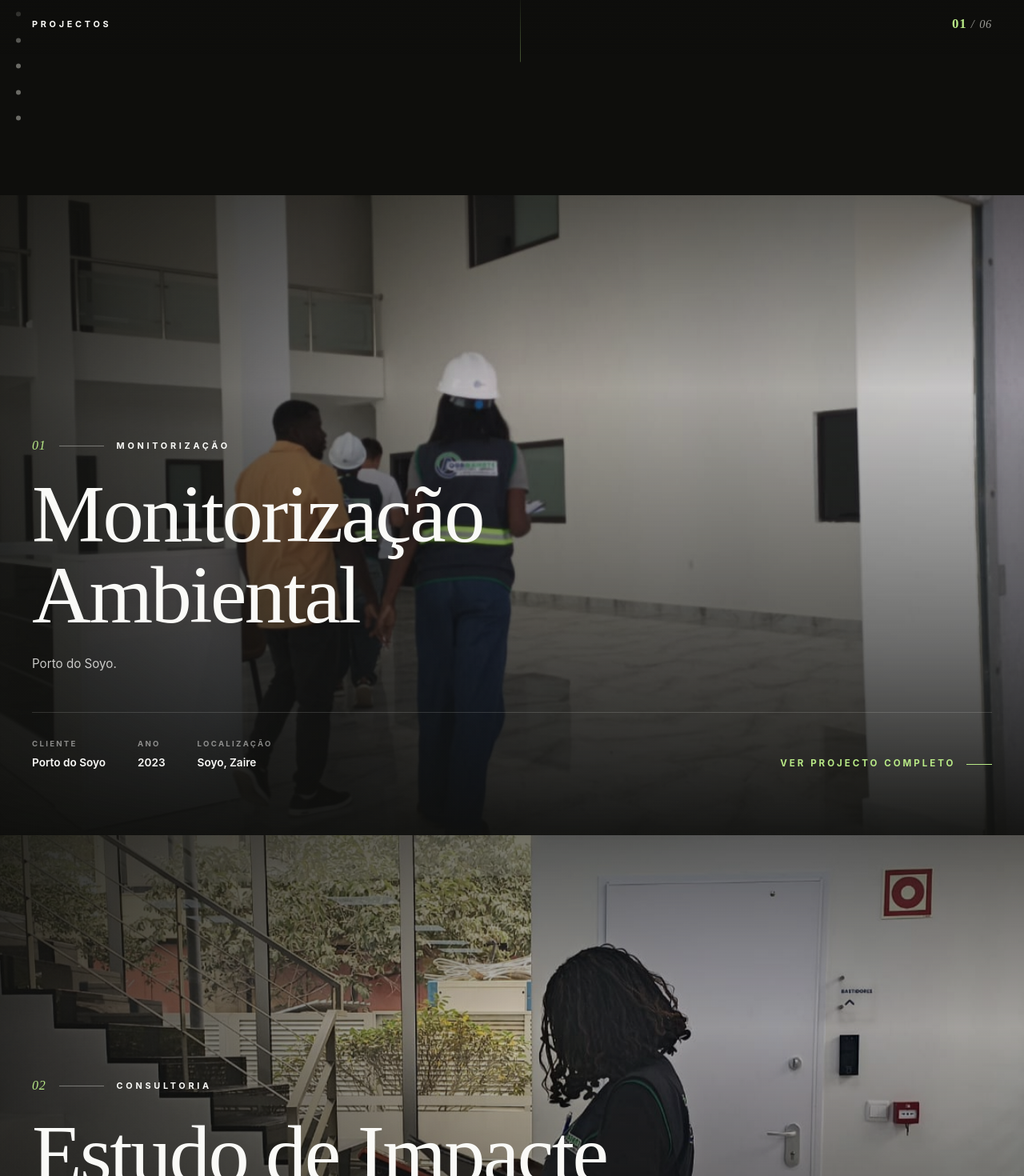
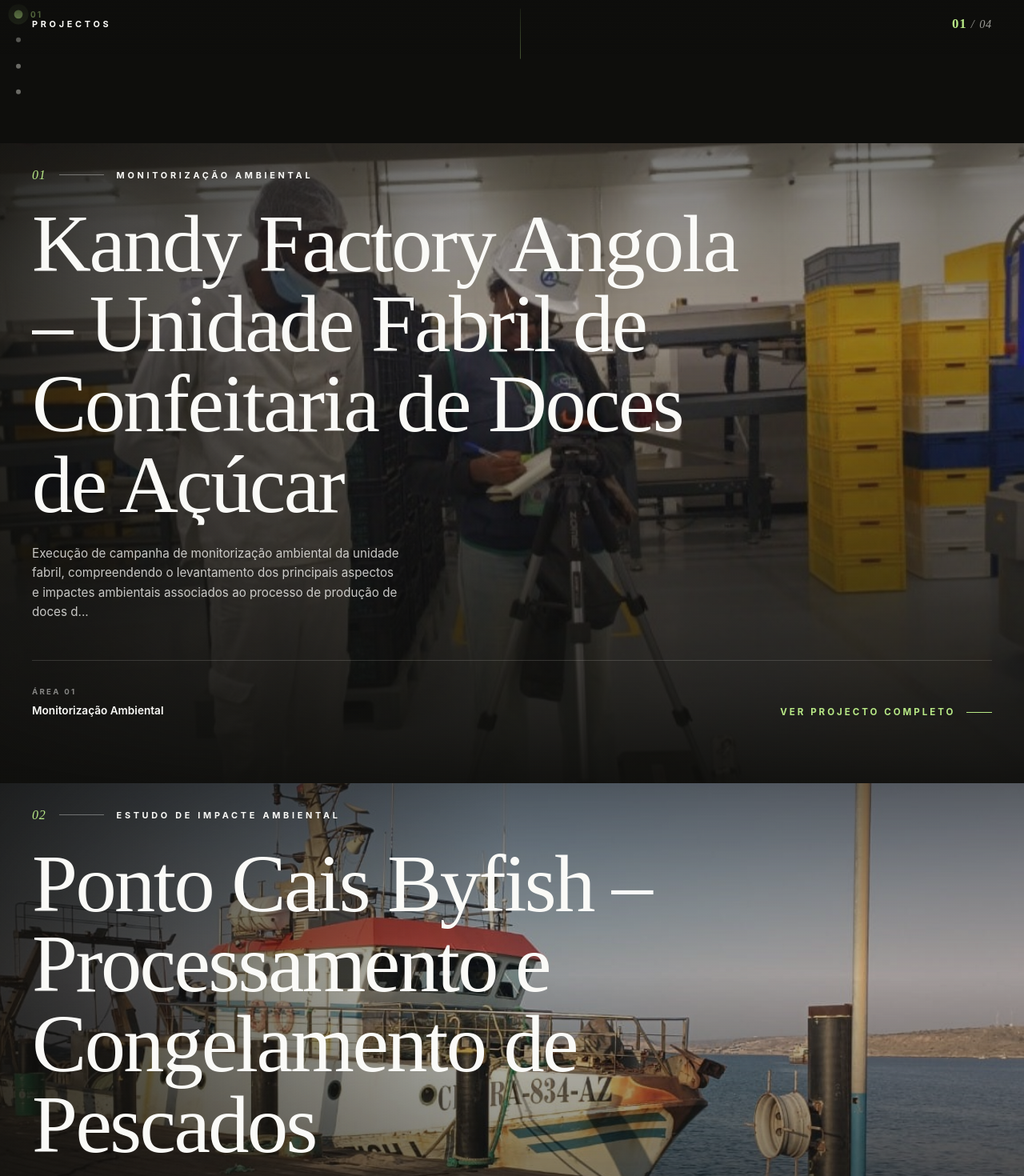
Before and after one commit to pedroavelin/aquambiente, a Vue app: page / in a window 1280 px wide. Shown: the part 2000-3470 px from the top of the page at 80% size. Built offline with nearby package versions, Linux system fonts and the light colour scheme; a small style sheet from the web is missing.

Commit message:
Update page projects

```diff
--- a/src/components/ProjectsGallery.vue
+++ b/src/components/ProjectsGallery.vue
@@ -70,7 +70,7 @@
             <span class="cine-scene-rule"></span>
 
             <span class="cine-scene-category">
-              {{ project.tags[0] }}
+              {{ project.activity }}
             </span>
           </div>
 
@@ -79,29 +79,21 @@
           </h3>
 
           <p class="cine-scene-subtitle">
-            {{ project.description }}
+            {{ project.summary }}
           </p>
 
           <div class="cine-scene-footer">
             <dl class="cine-scene-facts">
-              <div>
-                <dt>Cliente</dt>
-                <dd>{{ project.client || 'Confidencial' }}</dd>
-              </div>
-              <div>
-                <dt>Ano</dt>
-                <dd>{{ project.year || '2024' }}</dd>
-              </div>
-              <div>
-                <dt>Localização</dt>
-                <dd>{{ project.location || 'Angola' }}</dd>
+              <div v-for="(tag, tagIndex) in project.tags" :key="tag">
+                <dt>Área {{ String(tagIndex + 1).padStart(2, '0') }}</dt>
+                <dd>{{ tag }}</dd>
               </div>
             </dl>
 
-            <button type="button" class="cine-scene-link">
+            <router-link :to="`/projectos/${project.id}`" class="cine-scene-link">
               <span>Ver projecto completo</span>
               <span class="cine-scene-link-line"></span>
-            </button>
+            </router-link>
           </div>
         </div>
       </article>
@@ -111,95 +103,51 @@
     <footer class="cine-footer">
       <span class="cine-footer-mark">—</span>
 
-      <a href="#" class="cine-footer-link" @click.prevent>
+      <router-link to="/projectos" class="cine-footer-link">
         Ver arquivo completo
         <span class="cine-footer-arrow">→</span>
-      </a>
+      </router-link>
     </footer>
   </section>
 </template>
-<script setup>
-import { computed, onBeforeUnmount, onMounted, ref } from 'vue'
-import projectsGallery1 from '@/assets/projectos/1.jpeg'
-import projectsGallery2 from '@/assets/projectos/2.jpeg'
-import projectsGallery3 from '@/assets/projectos/3.jpeg'
-import projectsGallery4 from '@/assets/projectos/4.jpeg'
-import projectsGallery5 from '@/assets/projectos/5.jpeg'
-import projectsGallery6 from '@/assets/projectos/6.jpeg'
-const projects = [
-  {
-    id: 1,
-    title: 'Monitorização Ambiental',
-    description: 'Porto do Soyo.',
-    image: projectsGallery1,
-    tags: ['Monitorização', 'Auditoria', 'Conformidade'],
-    client: 'Porto do Soyo', year: '2023', location: 'Soyo, Zaire'
-  },
-  {
-    id: 2,
-    title: 'Estudo de Impacte Ambiental',
-    description: 'Projecto mineiro.',
-    image: projectsGallery2,
-    tags: ['Consultoria', 'Impacte', 'Sustentabilidade'],
-    client: 'Sector Mineiro', year: '2022', location: 'Lunda Sul'
-  },
-  {
-    id: 3,
-    title: 'Monitorização Contínua',
-    description: 'Município de Viana.',
-    image: projectsGallery3,
-    tags: ['Monitorização', 'Qualidade', 'Relatórios'],
-    client: 'Administração Municipal', year: '2024', location: 'Viana, Luanda'
-  },
-  {
-    id: 4,
-    title: 'Laboratório Ambiental',
-    description: 'Análise físico-química.',
-    image: projectsGallery4,
-    tags: ['Consultoria', 'Conformidade', 'Regulamentação'],
-    client: 'Vários', year: '2023', location: 'Luanda'
-  },
-  {
-    id: 5,
-    title: 'Gestão de Resíduos Urbanos',
-    description: 'Plano de recolha e valorização em cidade.',
-    image: projectsGallery5,
-    tags: ['Sustentabilidade', 'Resíduos', 'Logística'],
-    client: 'Município', year: '2024', location: 'Luanda'
-  },
-  {
-    id: 6,
-    title: 'Avaliação de Impacte',
-    description: 'Nova infraestrutura rodoviária.',
-    image: projectsGallery6,
-    tags: ['Consultoria', 'Impacte', 'Planeamento'],
-    client: 'Sector Público', year: '2023', location: 'Benguela'
-  },
-]
+<script setup lang="ts">
+import { computed, nextTick, onBeforeUnmount, onMounted, ref, type ComponentPublicInstance } from 'vue'
+import { useProjectsStore } from '@/stores/projects'
+
+const projectsStore = useProjectsStore()
+const projects = computed(() => projectsStore.projects.slice(0, 4))
 
 const sectionRef = ref(null)
 const isSectionVisible = ref(true)
 
-const sceneRefs = ref([])
+const sceneRefs = ref<HTMLElement[]>([])
 
-const visibleIndexes = ref([])
+const visibleIndexes = ref<number[]>([])
 
 const activeIndex = ref(0)
 
 const scrollProgress = ref(0)
 
-const setSceneRef = (el, index) => {
-  if (el) sceneRefs.value[index] = el
+const setSceneRef = (element: Element | ComponentPublicInstance | null, index: number) => {
+  if (element instanceof HTMLElement) sceneRefs.value[index] = element
 }
 
 /* =========================================================
  * IntersectionObserver — revela cenas e define a activa
  * ========================================================= */
 
-let observer = null
-let sectionObserver = null
+let observer: IntersectionObserver | null = null
+let sectionObserver: IntersectionObserver | null = null
 
-onMounted(() => {
+const observeScenes = () => {
+  observer?.disconnect()
+  sceneRefs.value.forEach((element, index) => {
+    element.dataset.index = String(index)
+    observer?.observe(element)
+  })
+}
+
+onMounted(async () => {
   sectionObserver = new IntersectionObserver(
     (entries) => {
       const entry = entries[0]
@@ -238,14 +186,10 @@
     }
   )
 
-  sceneRefs.value.forEach((el, index) => {
-    if (el) {
-      el.dataset.index = index
-      observer.observe(el)
-    }
-  })
-
   window.addEventListener('scroll', handleScroll, { passive: true })
+  await projectsStore.loadProjects()
+  await nextTick()
+  observeScenes()
 })
 
 onBeforeUnmount(() => {
@@ -258,11 +202,7 @@
  * Parallax por scroll
  * ========================================================= */
 
-const scrollY = ref(0)
-
 const handleScroll = () => {
-  scrollY.value = window.scrollY
-
   if (sectionRef.value) {
     const rect = sectionRef.value.getBoundingClientRect()
     const total = sectionRef.value.offsetHeight - window.innerHeight
@@ -274,7 +214,7 @@
   }
 }
 
-const parallaxStyle = (index) => {
+const parallaxStyle = (index: number) => {
   const scene = sceneRefs.value[index]
   if (!scene) return {}
 
@@ -295,7 +235,7 @@
  * Índice lateral
  * ========================================================= */
 
-const scrollToProject = (index) => {
+const scrollToProject = (index: number) => {
   sceneRefs.value[index]?.scrollIntoView({
     behavior: 'smooth',
     block: 'center'
@@ -308,6 +248,18 @@
 </script>
 
 <style scoped>
+
+.cine-scene-title[data-v-fd6ea892] {
+    margin: 0;
+    font-family: 'Cormorant Garamond', 'Playfair Display', serif;
+    font-size: clamp(1rem, 4vw, 5rem);
+    font-weight: 400;
+    line-height: 0.98;
+    letter-spacing: 0.025em;
+    color: #fafaf7;
+    max-width: 30ch;
+
+}
 /* =========================================================
    SECTION
 ========================================================= */
@@ -745,6 +697,7 @@
   background: none;
 
   color: #b8e986;
+  text-decoration: none;
 
   font-size: 0.72rem;
   font-weight: 700;
```
